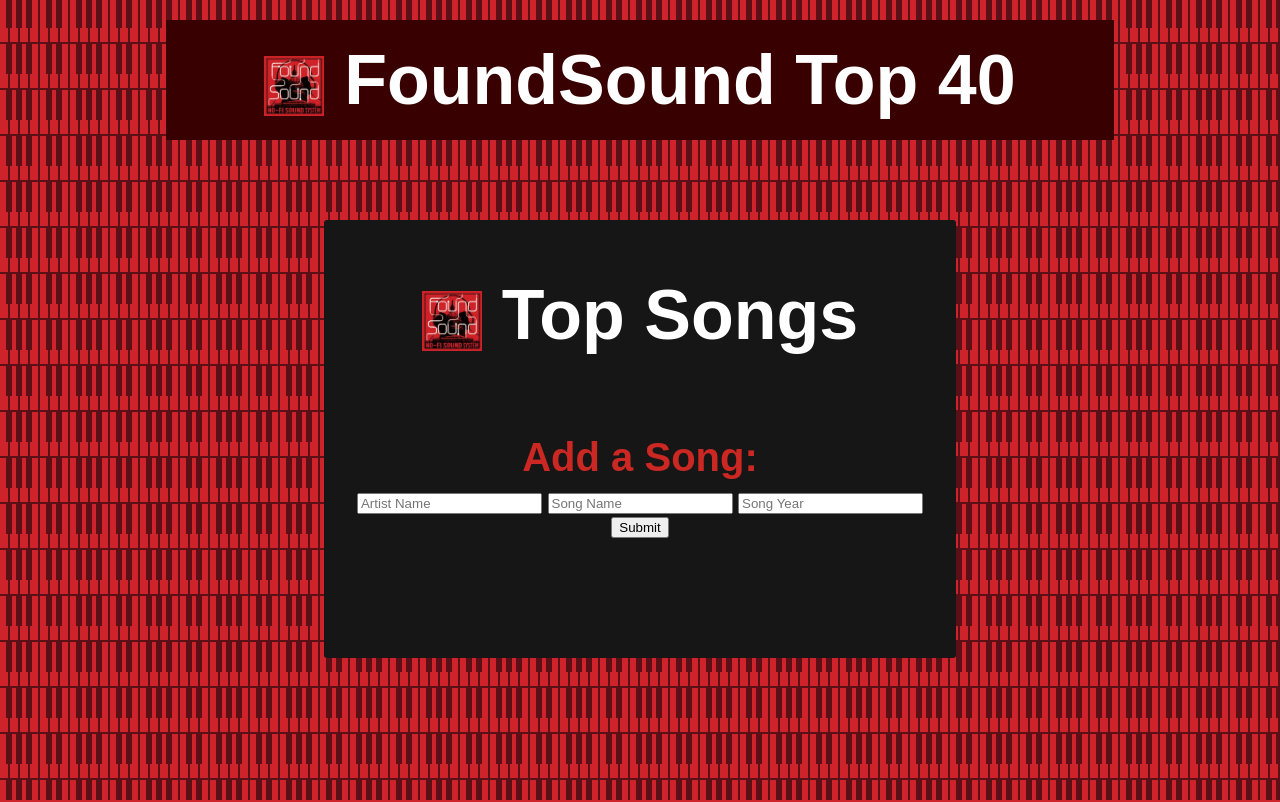
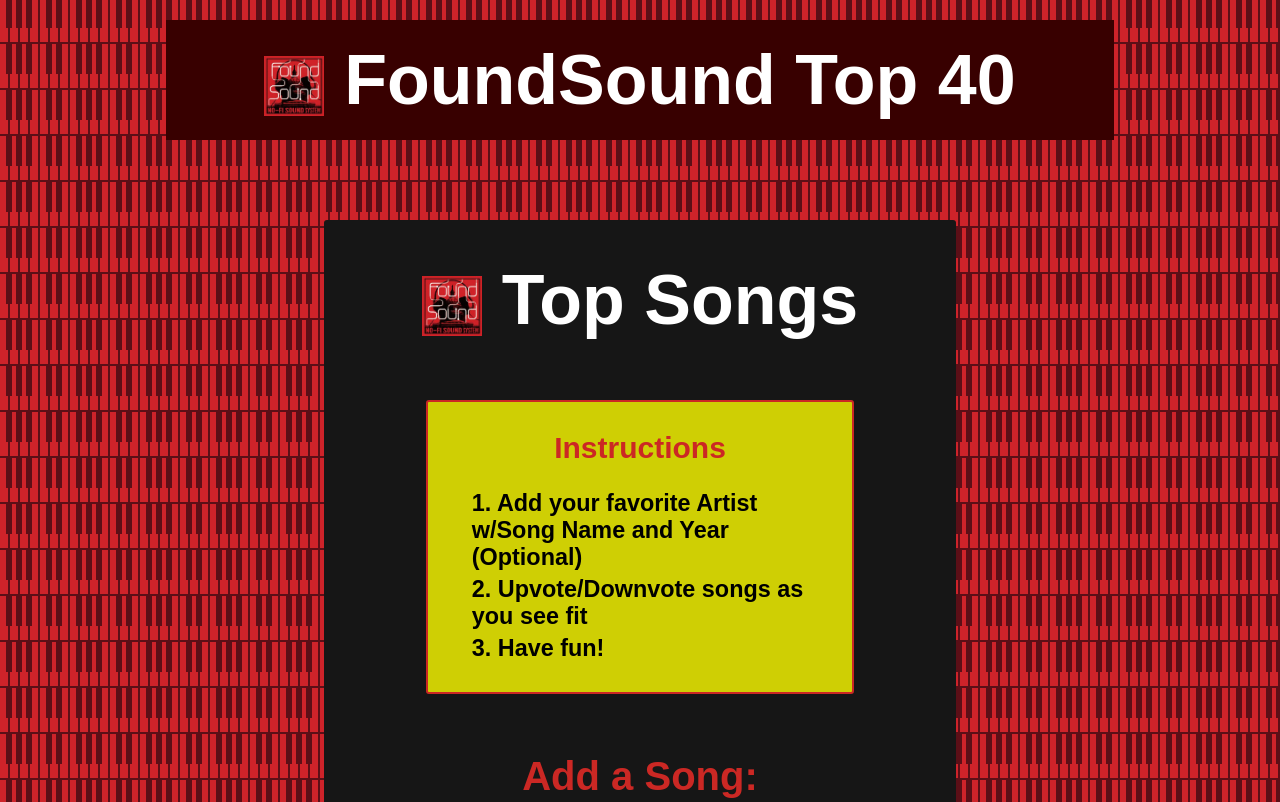
Before and after one commit to ddenio/derinDeNioTop40, a website built with Vite: page index.html in a window 1280 px wide. Shown: the top 802 px of the page. Built offline with nearby package versions, Linux system fonts and the light colour scheme; no server answers; a web font is replaced by a local one.

Commit message:
Added Instructions div

```diff
--- a/index.html
+++ b/index.html
@@ -20,6 +20,12 @@
   <div id="maincontainer">
 
       <h1 id="mainh1"><img src='/images/foundsound.jpg' alt="foundsound logo" id="foundsound">Top Songs</h1>
+      <div id="instructions">
+        <h2 id="h2Instructions">Instructions</h2>
+        <h3 class="h3Instructions">1. Add your favorite Artist w/Song Name and Year (Optional)</h3>
+        <h3 class="h3Instructions">2. Upvote/Downvote songs as you see fit</h3>
+        <h3 class="h3Instructions">3. Have fun!</h3>
+      </div>
       <h2 id="addsongheader">Add a Song:</h2>
 
       <form id="mainform">
--- a/src/css/style.css
+++ b/src/css/style.css
@@ -118,10 +118,35 @@
     border-radius: 3px;
   }
 
+  #instructions{
+    width:70%;
+    padding:4px;
+    padding-bottom: 25px;
+    margin: 0 auto ;
+    margin-top: 40px;
+    text-align: center;
+    background-color: rgba(255, 255, 0, 0.795);
+    border: 2px solid #cb2824;
+    border-radius: 3px;
+  }
+  #h2Instructions{
+    color:#cb2824;
+    font-weight:bold;
+  }
+
+  .h3Instructions{
+    padding: 0 !important;
+    margin: 5px !important;
+    text-align: left;
+    margin-left:40px !important;
+
+  }
+
   #mainh1{
     color:white;
     vertical-align: middle;
-    margin-top:45px !important;
+    margin-top:30px !important;
+    margin-bottom:60px !important;
   }
 
   ul{
@@ -131,7 +156,7 @@
   }
   #addsongheader{
     font-size: 2rem;
-    margin-top:80px !important;
+    margin-top:60px !important;
     color:#cb2824;
     margin-top: 50px;
     margin-bottom:10px !important;
```
